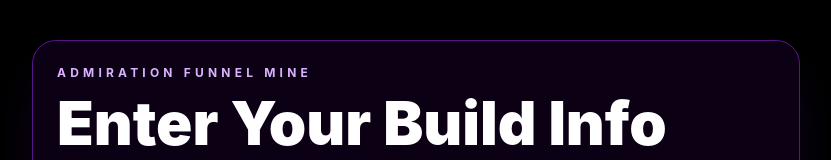
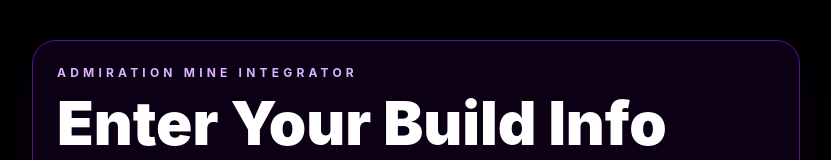
Before and after one commit to chocolateskyys-tech/geniunaire-masterminds, a React (Vite) app: page / in a window 1280 px wide. Both pictures are taken after a click on the button "START YOUR DIG!". Shown: the top 160 px of the page, without its empty margins (224-1055 px from the left). Built offline with nearby package versions, Linux system fonts and the light colour scheme.

Commit message:
Stage 19T4 Replace funnel mine label with mine integrator

```diff
--- a/src/App.jsx
+++ b/src/App.jsx
@@ -189,7 +189,7 @@ etvStore: <ETVStore {...roomProps} />,
                 Geniunaire MasterMinds
               </p>
               <p className="text-slate-500 text-xs mt-1">
-                Admiration Funnel Mine
+                Admiration Mine Integrator
               </p>
             </div>
 
--- a/src/components/BroadcastStudio/BroadcastStudio.jsx
+++ b/src/components/BroadcastStudio/BroadcastStudio.jsx
@@ -156,7 +156,7 @@ export default function BroadcastStudio({ onReturn }) {
           This is the production environment for Living E-TV Books, AI’ALITY
           series, bot celebrities, scripted scenes, casting calls, commercial
           breaks, Sound Mine assignments, and private broadcast drops inside the
-          Admiration Funnel Mine.
+          Admiration Mine Integrator.
         </p>
       </section>
 
--- a/src/components/ClientIntakeDashboard/ClientIntakeDashboard.jsx
+++ b/src/components/ClientIntakeDashboard/ClientIntakeDashboard.jsx
@@ -96,7 +96,7 @@ export default function ClientIntakeDashboard({ onReturn }) {
   return (
     <main className="client-intake-page">
       <section className="client-intake-hero">
-        <p className="client-intake-kicker">Admiration Funnel Mine</p>
+        <p className="client-intake-kicker">Admiration Mine Integrator</p>
         <h1>Choose Your Build Path</h1>
         <p>
           Pick the path that matches what you are bringing into the Mine. This
--- a/src/components/ETVStore/ETVStore.jsx
+++ b/src/components/ETVStore/ETVStore.jsx
@@ -128,7 +128,7 @@ export default function ETVStore({ onReturn }) {
           Choose your device, wire your signal, and enter the programming.
           Each E-TV Book Model unlocks different rooms, drops, screen sizes,
           bot features, broadcasts, archives, and living-book experiences
-          inside the Admiration Funnel Mine.
+          inside the Admiration Mine Integrator.
         </p>
       </section>
 
--- a/src/components/EntryGate/EntryGate.backup-stage19-condo.jsx
+++ b/src/components/EntryGate/EntryGate.backup-stage19-condo.jsx
@@ -181,7 +181,7 @@ WE MINE DREAMS INTO DIAMONDS
     <footer className="relative z-10 mt-10 pb-6 w-full text-center">
       <p className="text-[10px] text-slate-600 tracking-[0.3em] uppercase flex items-center justify-center gap-2">
         <span className="w-1.5 h-1.5 bg-purple-600 rounded-full animate-pulse" />
-        <span>Secure Connection Established // Aspiration Funnel Mine Active</span>
+        <span>Secure Connection Established // Aspiration Mine Integrator Active</span>
       </p>
     </footer>
   </main>
--- a/src/components/MineLab/MineLab.jsx
+++ b/src/components/MineLab/MineLab.jsx
@@ -56,7 +56,7 @@ export default function MineLab({ onReturn }) {
   return (
     <main className="mine-lab-page">
       <section className="mine-lab-hero">
-        <p className="mine-lab-kicker">Inside The Admiration Funnel Mine</p>
+        <p className="mine-lab-kicker">Inside The Admiration Mine Integrator</p>
         <h1>Mine Lab</h1>
         <p>
           This is the beta shelf for future apps, experiments, service lanes,
--- a/src/components/PaymentDoors/PaymentDoors.jsx
+++ b/src/components/PaymentDoors/PaymentDoors.jsx
@@ -71,7 +71,7 @@ export default function PaymentDoors({ onReturn }) {
   return (
     <main className="payment-doors-page">
       <section className="payment-doors-hero">
-        <p className="payment-kicker">Admiration Funnel Mine</p>
+        <p className="payment-kicker">Admiration Mine Integrator</p>
         <h1>Payment Doors</h1>
         <p>
           Choose the door that matches what you are trying to build, repair,
--- a/src/components/SignupRequest/SignupRequest.jsx
+++ b/src/components/SignupRequest/SignupRequest.jsx
@@ -47,7 +47,7 @@ export default function SignupRequest({
     <main className="min-h-screen bg-black px-5 py-10 text-white">
       <section className="mx-auto max-w-3xl rounded-3xl border border-purple-900 bg-purple-950/20 p-6 shadow-2xl shadow-purple-950/40">
         <p className="mb-3 text-xs font-bold uppercase tracking-[0.35em] text-purple-300">
-          Admiration Funnel Mine
+          Admiration Mine Integrator
         </p>
 
         <h1 className="text-4xl font-black md:text-6xl">
--- a/src/components/SoundMine/SoundMine.jsx
+++ b/src/components/SoundMine/SoundMine.jsx
@@ -68,7 +68,7 @@ export default function SoundMine({ onReturn }) {
   return (
     <main className="sound-mine-page">
       <section className="sound-mine-hero">
-        <p className="sound-mine-kicker">Admiration Funnel Mine</p>
+        <p className="sound-mine-kicker">Admiration Mine Integrator</p>
         <h1>The Sound Mine</h1>
         <p className="sound-mine-lead">
           Every show needs a signal. Every signal needs a sound.
--- a/src/components/SourceSalesTracker/SourceSalesTracker.jsx
+++ b/src/components/SourceSalesTracker/SourceSalesTracker.jsx
@@ -60,7 +60,7 @@ export default function SourceSalesTracker({ onReturn }) {
   return (
     <main className="source-sales-page">
       <section className="source-sales-hero">
-        <p className="source-sales-kicker">Admiration Funnel Mine</p>
+        <p className="source-sales-kicker">Admiration Mine Integrator</p>
         <h1>Source + Sales Tracker</h1>
         <p>
           This room holds the product sourcing, dropshipping, adult novelty,
```
